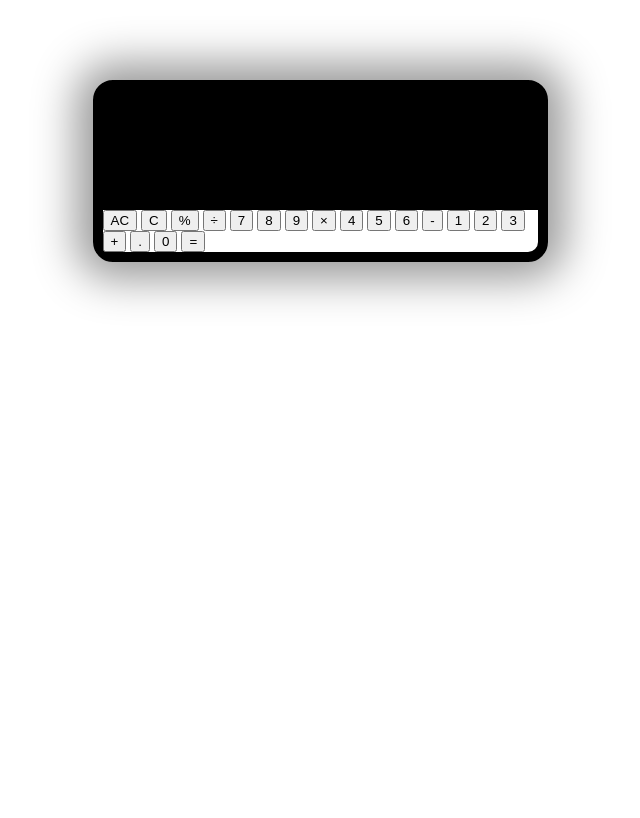
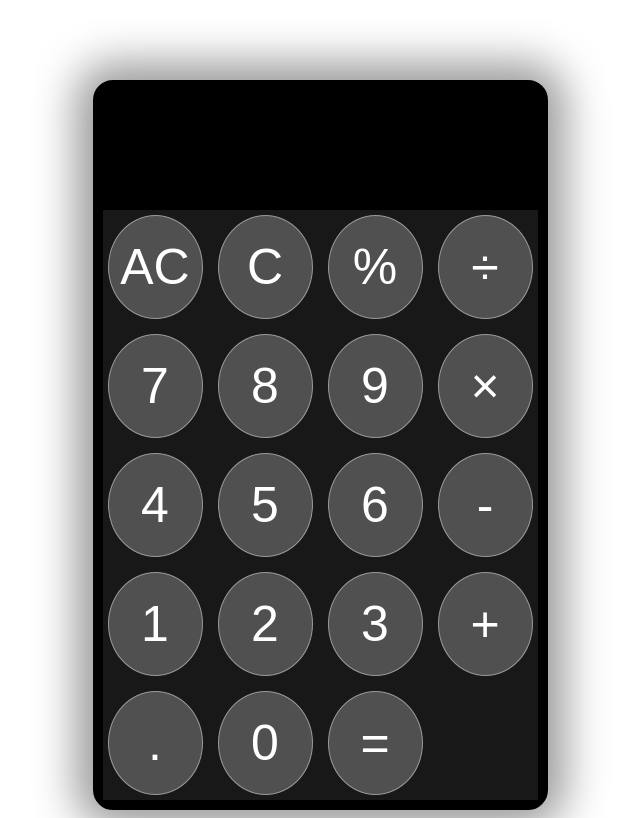
Before and after one commit to A-M-98/calculator-javaScript-project, a plain HTML site: page index.html in a window 1280 px wide. Shown: the whole page, without its empty margins (320-960 px from the left). Drawn offline with Linux system fonts and the light colour scheme.

Commit message:
updated new scss css

```diff
--- a/main.scss
+++ b/main.scss
@@ -6,6 +6,7 @@
     border: 10px solid black;
     border-radius: 20px;
     justify-content: center;
+
     #output {
         text-align: right;
         height: 80px;
@@ -15,4 +16,24 @@
         background-color: black;
         color: white;
     }
+
+    .buttons {
+        display: grid;
+        grid-template-columns: 1fr 1fr 1fr 1fr;
+        background-color: rgb(24, 24, 24);
+        grid-column-gap: 5px;
+        grid-row-gap: 5px;
+
+        .button {
+            border: 1px solid #999;
+            line-height: 100px;
+            text-align: center;
+            font-size: 50px;
+            cursor: pointer;
+            border-radius: 50%;
+            background-color: rgb(80, 80, 80);
+            color: white;
+            margin: 5px 5px 5px 5px;
+        }
+    }
 }
```
Also changed, not shown: main.css.
